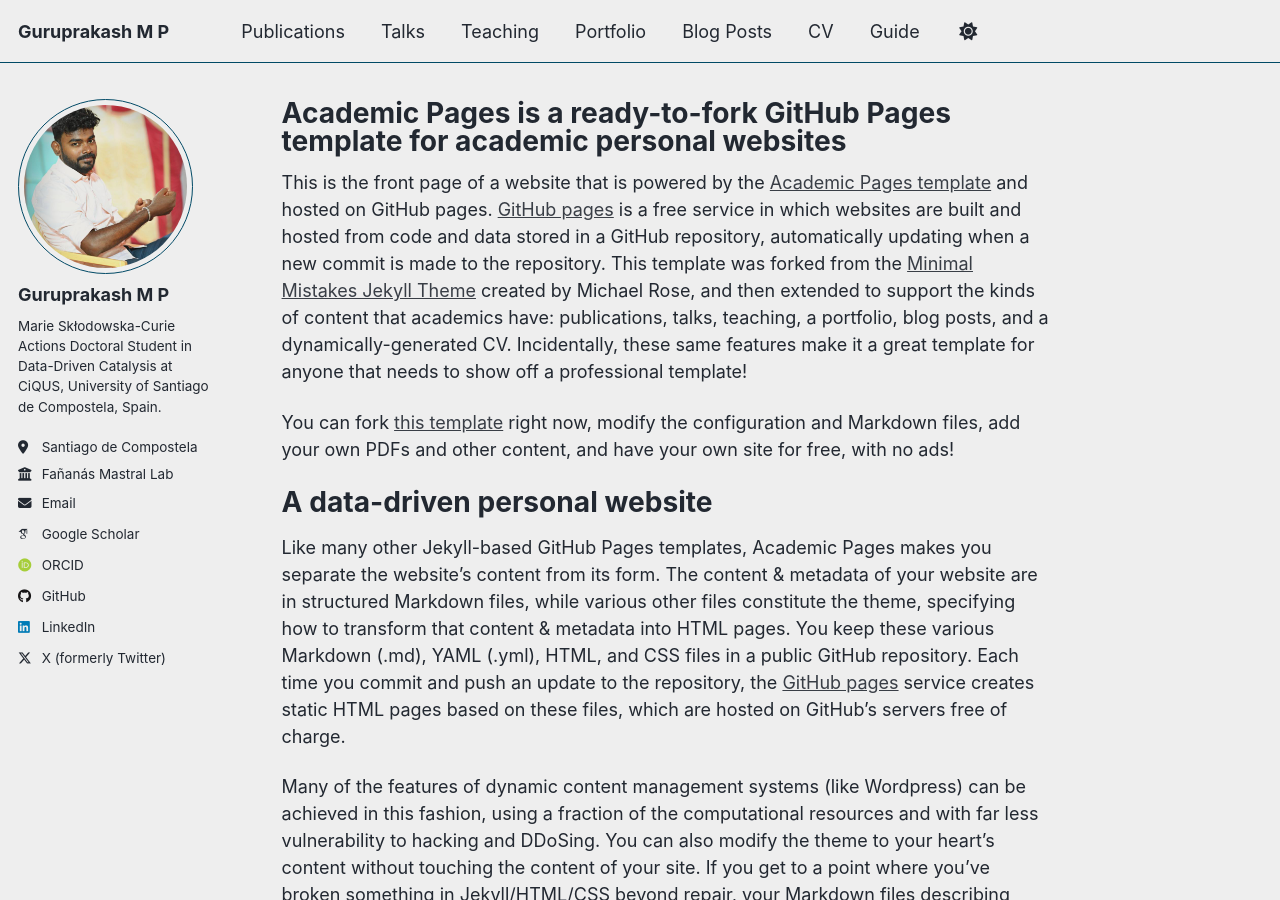
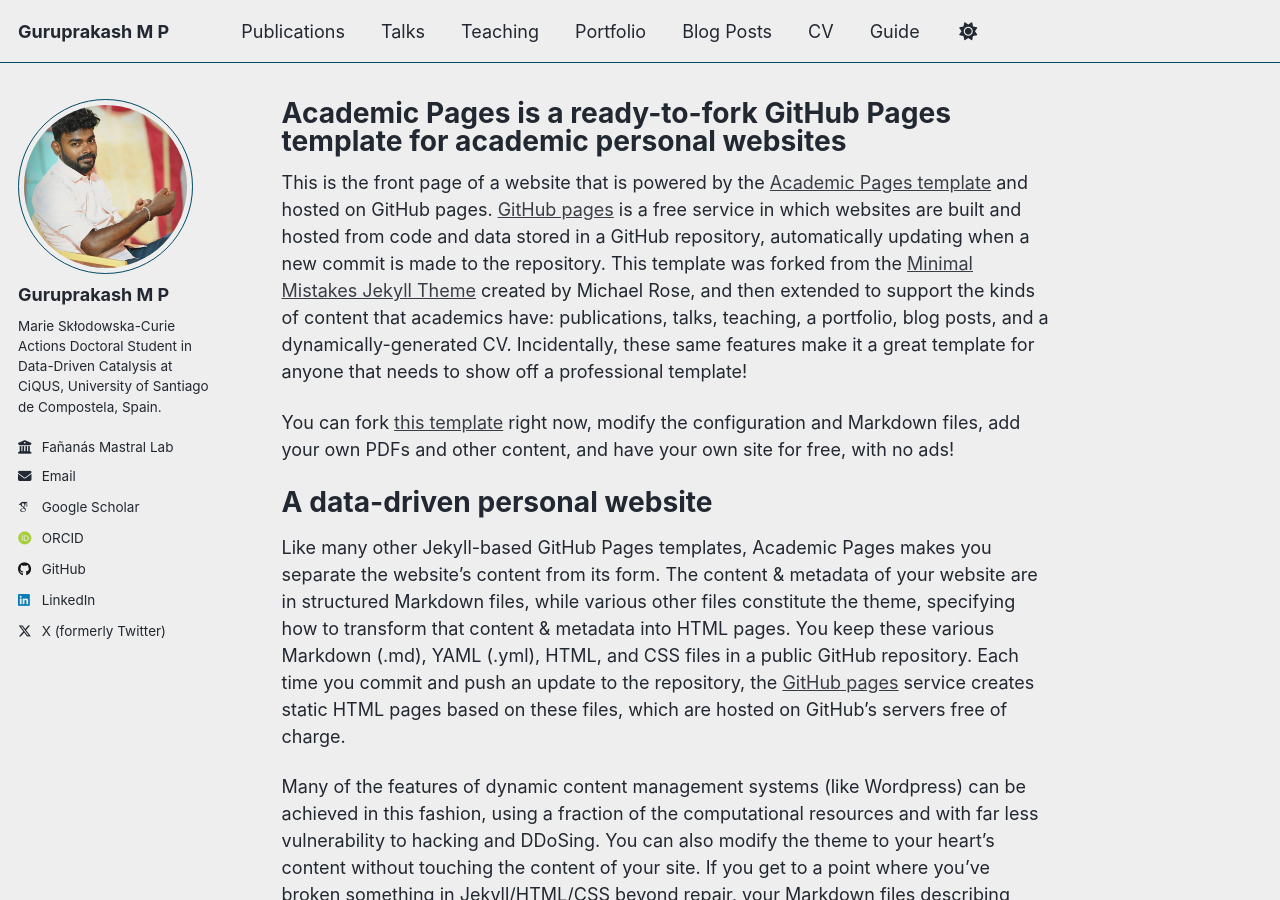
Before and after one commit to GuruprakashMP/guruprakashmp.github.io, a Jekyll site: the page built from _pages/about.md, in a window 1280 px wide and 900 px high. Built offline with Jekyll 4.4.1, drawn with Linux system fonts in a browser that asks for light colours; some web fonts are replaced; a script that is not in the unit is left out.

Commit message:
Comment out location field in _config.yml
Comment out the location field in the config file.

```diff
--- a/_config.yml
+++ b/_config.yml
@@ -27,7 +27,7 @@ author:
   name             : "Guruprakash M P"
   pronouns         : # example: "she/her"
   bio              : "Marie Skłodowska-Curie Actions Doctoral Student in Data-Driven Catalysis at CiQUS, University of Santiago de Compostela, Spain."
-  location         : "Santiago de Compostela"
+  location         : #"Santiago de Compostela"
   employer         : "Fañanás Mastral Lab"
   uri              : # URL
   email            : "guruprakash29011999@gmail.com"
```
